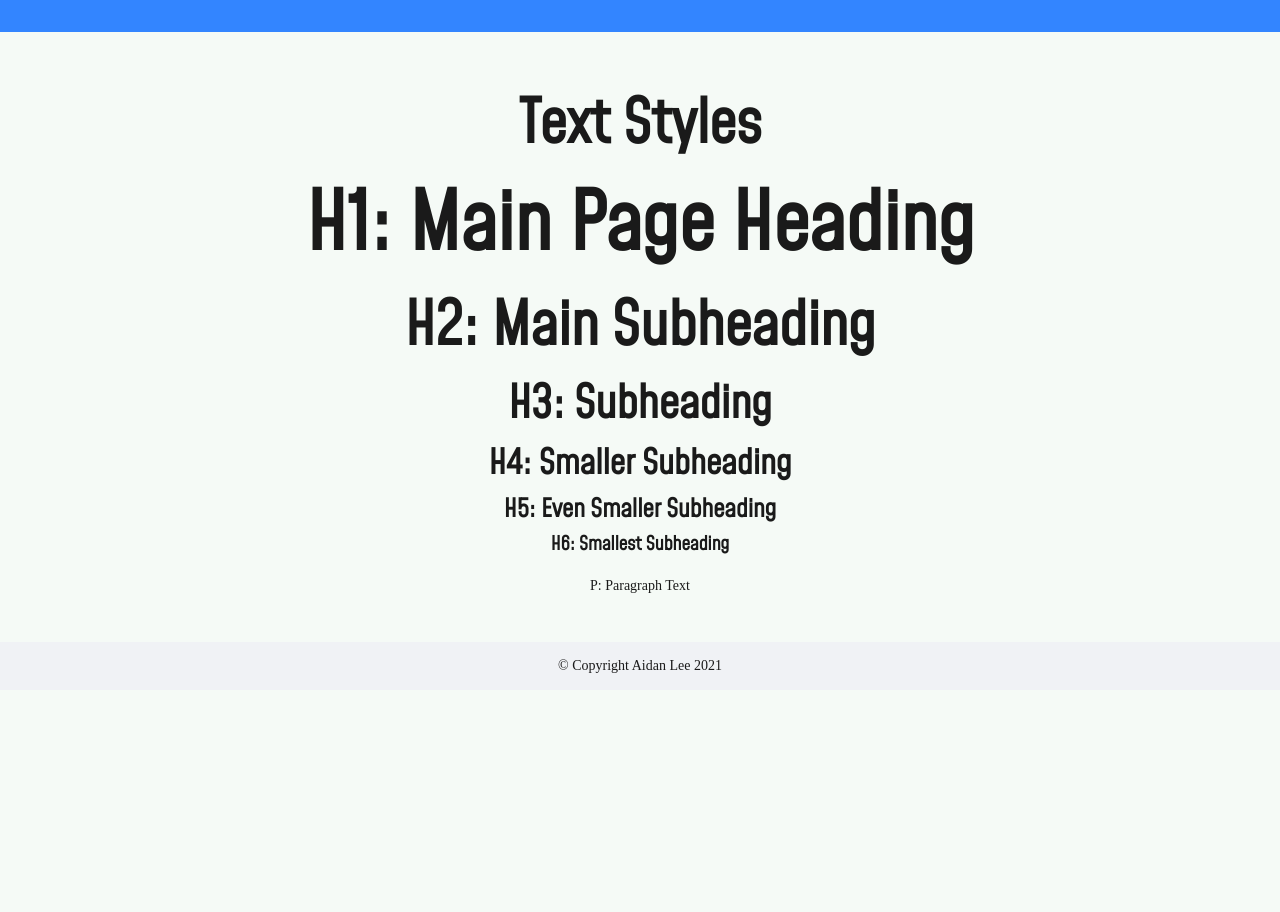
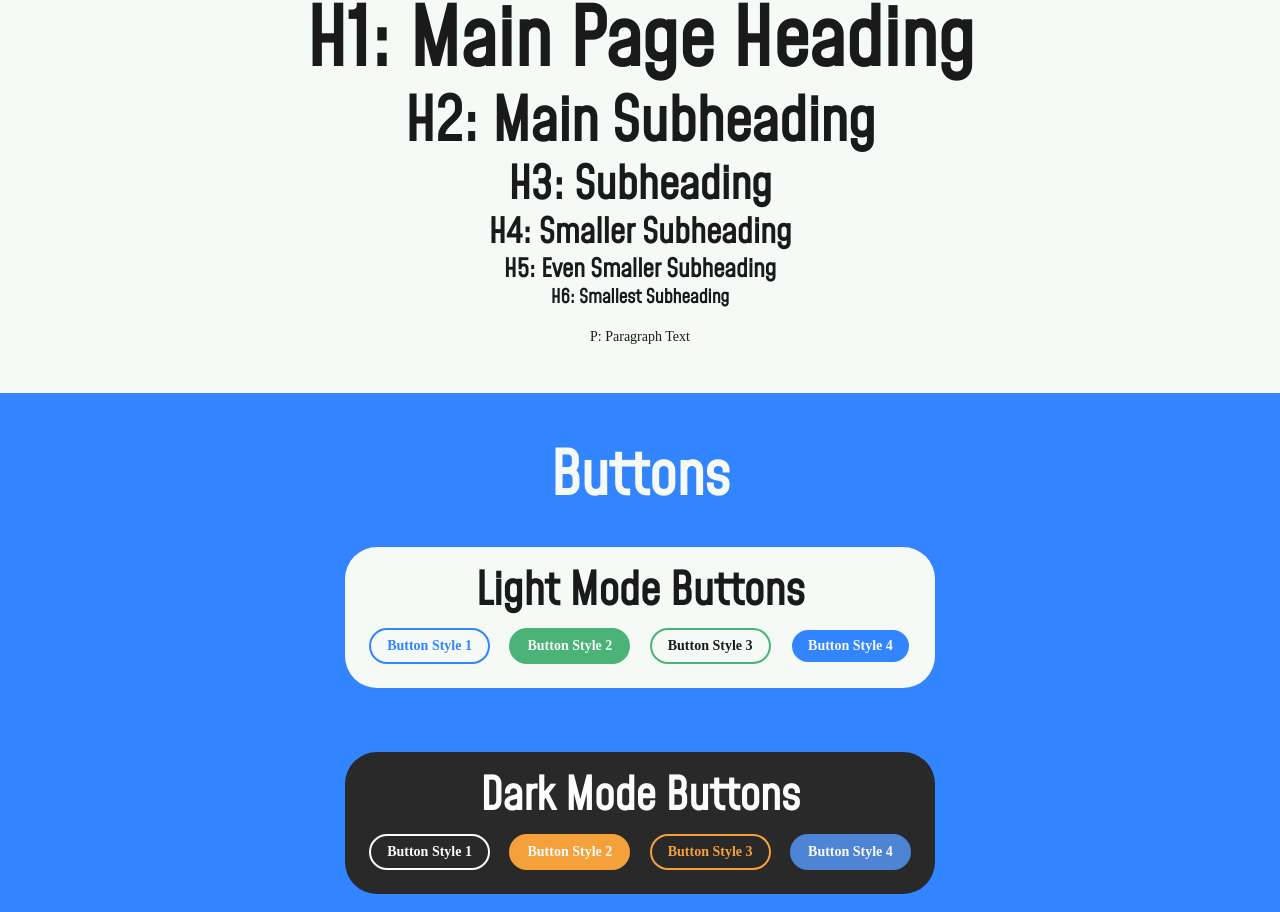
Before and after one commit to AidanKLee/designSystem, a plain HTML site: page index.html in a window 1280 px wide. Shown: the part 1888-2800 px from the top of the page. Before the commit the page ends 2578 px from the top, so only its background shows below. Drawn offline with Linux system fonts and the light colour scheme; a web font is replaced by a local one.

Commit message:
Created custom buttons

```diff
--- a/index.html
+++ b/index.html
@@ -17,6 +17,7 @@
                 <a href="#colours"><li>Colours</li></a>
                 <a href="#fonts"><li>Fonts</li></a>
                 <a href="#textStyles"><li>Text Styles</li></a>
+                <a href="#buttons"><li>Buttons</li></a>
                 </ul>
             </nav>
         </header>
@@ -116,7 +117,7 @@
                             Lesser Blue
                         </h4>
                         <p>
-                            #HexCode
+                            #4e84d4
                         </p>
                         <p>
                             RGBCode
@@ -260,6 +261,29 @@
                     </p>
                 </article>
             </section>
+            <section id="buttons" class="blueBg">
+                <h2>
+                    Buttons
+                </h2>
+                <article class="lightModeBg">
+                    <h3>
+                        Light Mode Buttons
+                    </h3>
+                    <button id="button1">Button Style 1</button>
+                    <button id="button2">Button Style 2</button>
+                    <button id="button3">Button Style 3</button>
+                    <button id="button4">Button Style 4</button>
+                </article>
+                <article class="darkModeBg">
+                    <h3>
+                        Dark Mode Buttons
+                    </h3>
+                    <button id="button5">Button Style 1</button>
+                    <button id="button6">Button Style 2</button>
+                    <button id="button7">Button Style 3</button>
+                    <button id="button8">Button Style 4</button>
+                </article>
+            </section>
         </main>
         <footer>
             <p>
--- a/style.css
+++ b/style.css
@@ -52,6 +52,7 @@ nav a {
 h1, h2, h3, h4, h5, h6 {
     font-family: "Mohave", sans-serif;
     margin: 4px 0;
+    line-height: 1.1;
 }
 
 h1 {
@@ -191,3 +192,167 @@ footer {
     background-color: #3385ff;
     color: #f5faf6;
 }
+
+#buttons article {
+    display: inline-block;
+    margin: 32px;
+    border-radius: 32px;
+    padding: 16px;
+}
+
+#buttons button {
+    font-weight: bold;
+    margin: 8px;
+    padding: 8px 16px;
+    border-radius: 50px;
+}
+
+.lightModeBg {
+    background-color: #f5faf6;
+    color: #1a1a1a;
+}
+
+.darkModeBg {
+    background-color: #292929;
+    color: #fcfcfc;
+}
+
+#button1 {
+    background-color: #f5faf6;
+    border: 2px solid #3385ff;
+    color: #3385ff;
+    transition: .3s;
+}
+
+#button1:hover {
+    border: 2px solid #3385ff;
+    background-color: #3385ff;
+    color: #f5faf6;
+}
+
+#button1:active {
+    background-color: #4bb378;
+    border: 2px solid #4bb378;
+    box-shadow: inset;
+}
+
+#button2 {
+    border: 2px solid #4bb378;
+    background-color: #4bb378;
+    color: #f5faf6;
+    transition: .3s;
+}
+
+#button2:hover {
+    background-color: #f5faf6;
+    color: #4bb378;
+}
+
+#button2:active {
+    color: #1a1a1a;
+}
+
+#button3 {
+    background-color: #f5faf6;
+    border: 2px solid #4bb378;
+    color: #1a1a1a;
+    transition: .3s;
+}
+
+#button3:hover {
+    background-color: #f5faf6;
+    color: #4bb378;
+}
+
+#button3:active {
+    border: 2px solid #1a1a1a;
+    color: #1a1a1a;
+}
+
+#button4 {
+    background-color: #3385ff;
+    border: 2px solid #f5faf6;
+    color: #f5faf6;
+    transition: .3s;
+}
+
+#button4:hover {
+    background-color: #f5faf6;
+    border: 2px solid #3385ff;
+    color: #3385ff;
+}
+
+#button4:active {
+    border: 2px solid #1a1a1a;
+    color: #1a1a1a;
+}
+
+#button5 {
+    background-color: #292929;
+    border: 2px solid #fcfcfc;
+    color: #fcfcfc;
+    transition: .3s;
+}
+
+#button5:hover {
+    border: 2px solid #4e84d4;
+    background-color: #4e84d4;
+    color: #fcfcfc;
+}
+
+#button5:active {
+    background-color: #f5a13b;
+    border: 2px solid #f5a13b;
+    box-shadow: inset;
+}
+
+#button6 {
+    border: 2px solid #f5a13b;
+    background-color: #f5a13b;
+    color: #fcfcfc;
+    transition: .3s;
+}
+
+#button6:hover {
+    background-color: #292929;
+    color: #f5a13b;
+}
+
+#button6:active {
+    color: #fcfcfc;
+}
+
+#button7 {
+    background-color: #292929;
+    border: 2px solid #f5a13b;
+    color: #f5a13b;
+    transition: .3s;
+}
+
+#button7:hover {
+    background-color: #f5a13b;
+    color: #fcfcfc;
+}
+
+#button7:active {
+    border: 2px solid #292929;
+    color: #292929;
+}
+
+#button8 {
+    background-color: #4e84d4;
+    border: 2px solid #4e84d4;
+    color: #fcfcfc;
+    transition: .3s;
+}
+
+#button8:hover {
+    background-color: #292929;
+    border: 2px solid #4e84d4;
+    color: #4e84d4;
+}
+
+#button8:active {
+    border: 2px solid #f5a13b;
+    color: #f5a13b;
+}
```
